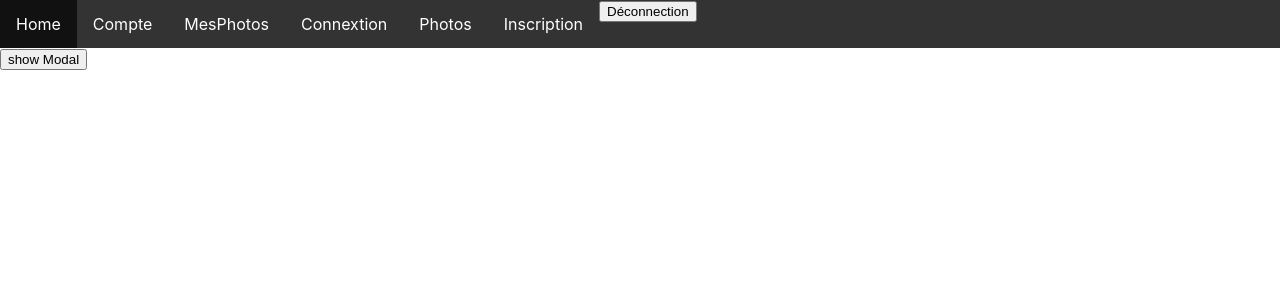
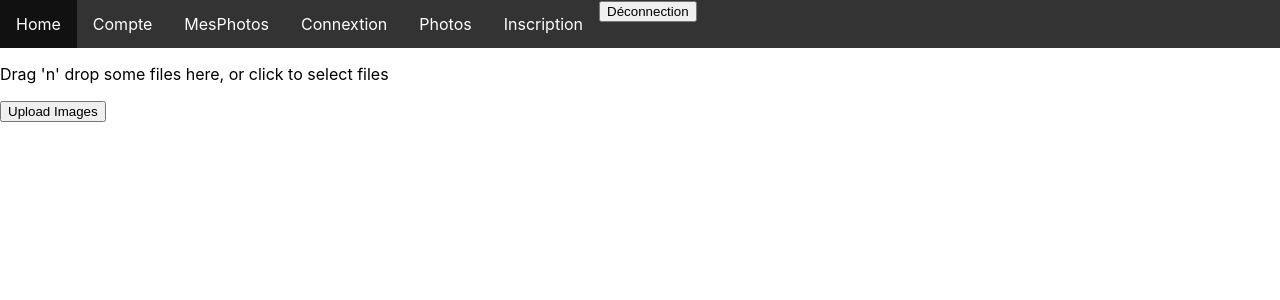
Before and after one commit to maxime-louis14/Projet_4_front, a React (Create React App) app: page /photos in a window 1280 px wide. Shown: the top 300 px of the page. Built offline with nearby package versions, Linux system fonts and the light colour scheme; sample sign-in values are in the browser's storage.

Commit message:
envoie de photo

```diff
--- a/package.json
+++ b/package.json
@@ -10,6 +10,8 @@
     "imgix": "0.0.2",
     "react": "^18.2.0",
     "react-dom": "^18.2.0",
+    "react-drag-drop-files": "^2.3.10",
+    "react-dropzone": "^14.2.3",
     "react-hook-form": "^7.43.9",
     "react-imgix": "^9.7.0",
     "react-scripts": "^5.0.1",
--- a/src/Component/Gallery.js
+++ b/src/Component/Gallery.js
@@ -1,5 +1,5 @@
-import React from "react"; // Importation du module React pour utiliser les fonctionnalités de React
-import Imgix from "react-imgix"; // Importation du module react-imgix pour utiliser le composant Imgix
+import React from "react";
+import Imgix from "react-imgix";
 
 const images = [
   "forest1",
@@ -10,26 +10,30 @@ const images = [
   "mountain3",
   "river1",
   "river2",
-  "river3"
-]; // Tableau contenant les noms de chaque image
+  "river3",
+];
 
-const buildURL = imagePath => // Définition de la fonction buildURL qui prend en argument le nom d'une image
-  `https://assets.imgix.net/tutorials/${imagePath}.webp`; // Retourne l'URL de l'image à partir de son nom
+const buildURL = (imagePath) =>
+  `https://assets.imgix.net/tutorials/${imagePath}.webp`;
 
-export const Gallery = () => ( // Définition du composant Gallery
-  <div className="gallery"> {/* Utilisation du composant div pour créer une section */}
-    {images.map(image => ( // Utilisation de la méthode map pour itérer sur chaque nom d'image dans le tableau
-      <Imgix // Utilisation du composant Imgix pour afficher chaque image
-        sizes="(min-width: 960px) 33vw, (min-width: 640px) 50vw, 100vw" // Attribut sizes pour définir la taille de l'image
-        src={buildURL(image)} // Attribut src pour définir l'URL de l'image en appelant la fonction buildURL avec le nom de l'image en argument
-        key={image} // Attribut key pour identifier chaque image de manière unique (utilisé pour la performance de React)
-        imgixParams={{ // Attribut imgixParams pour définir les paramètres de l'image
-          fit: "crop", // Paramètre fit pour définir comment ajuster l'image dans sa zone de coupe
-          fm: "jpg" // Paramètre fm pour définir le format de l'image
-        }}
-        width="495" // Attribut width pour définir la largeur de l'image
-        height="600" // Attribut height pour définir la hauteur de l'image
-      />
-    ))}
-  </div>
-);
+const Gallery = () => {
+  return (
+    <div className="gallery">
+      {images.map((image) => (
+        <Imgix
+          key={image}
+          src={buildURL(image)}
+          imgixParams={{
+            fit: "crop",
+            fm: "jpg",
+          }}
+          width="495"
+          height="600"
+          sizes="(min-width: 960px) 33vw, (min-width: 640px) 50vw, 100vw"
+        />
+      ))}
+    </div>
+  );
+};
+
+export default Gallery;
--- a/src/pages/Home.js
+++ b/src/pages/Home.js
@@ -1,15 +1,12 @@
-import React, { Component } from 'react';
-import { Gallery } from '../Component/Gallery.js';
+import React, { Component } from "react";
+import Gallery from "../Component/Gallery.js";
 
-class Home extends Component {
+const Home = () => {
+  return (
+    <div>
+      <Gallery />
+    </div>
+  );
+};
 
-  render() {
-    return (
-      <div>
-        <Gallery />
-      </div>
-    );
-  }
-}
-
-export default Home
+export default Home;
--- a/src/pages/Photos.js
+++ b/src/pages/Photos.js
@@ -1,40 +1,71 @@
-import React from "react";
-import Modal from "../Component/Modal/ModalShow.js";
+import React, { useEffect, useState } from "react";
+import { useDropzone } from "react-dropzone";
 
-function DragDropFile() {
-  // votre fonction DragDropFile
+const Photos = () => {
+  const [files, setFiles] = useState([]);
+  const {getRootProps, getInputProps} = useDropzone({
+
+    onDrop: acceptedFiles => {
+      setFiles(acceptedFiles.map(file => Object.assign(file, {
+        preview: URL.createObjectURL(file)
+      })));
+      console.log('coucouuu', acceptedFiles)
     }
+  });
 
-class Photos extends React.Component {
-  state = {
-    show: false
+  const thumbs = files.map((file) => (
+    <div  key={file.name}>
+      <div >
+        <img
+          src={file.preview}
+
+        />
+      </div>
+    </div>
+  ));
+
+
+  const [imageSent, setImageSent] = useState([]);
+  const handleFile = (e) => {
+    console.log('coucou')
+    setImageSent(e.target.files[0]);
   };
-
-  showModal = e => {
-    this.setState({
-      show: !this.state.show
+  const uploadFiles = () => {
+    const formData = new FormData();
+    console.log(files[0]);
+    formData.append('image', files[0]);
+    const token = localStorage.getItem("token");
+      const requestOptions = {
+      method: "POST",
+      headers: {
+        Authorization: `Bearer ${token}`
+      },
+      body: formData
+    };
+    fetch("http://localhost:3000/images", requestOptions)
+      .then(response => {
+        console.log(response);
+      })
+      .catch(error => {
+        console.error(error);
       });
   };
 
-  render() {
   return (
     <div className="Photo">
-        <button
-          class="toggle-button"
-          id="centered-toggle-button"
-          onClick={e => {
-            this.showModal(e);
-          }}
-        >
-          {" "}
-          show Modal{" "}
-        </button>
-        <Modal onClose={this.showModal} show={this.state.show}>
-          <DragDropFile />
-        </Modal>
+
+        <div {...getRootProps({ className: "dropzone" })}>
+          <input {...getInputProps({onChange: handleFile})}  name="image" />
+          <p>Drag 'n' drop some files here, or click to select files</p>
+        </div>
+        <aside >
+        {thumbs}
+      </aside>
+
+
+      <button className="upload-btn" onClick={() => uploadFiles()}>Upload Images</button>
     </div>
   );
-  }
-}
+};
 
 export default Photos;
```
Also changed, not shown: src/Component/Modal/DragnDrop.js (added). Lines whose indentation alone changed are shown as unchanged.
